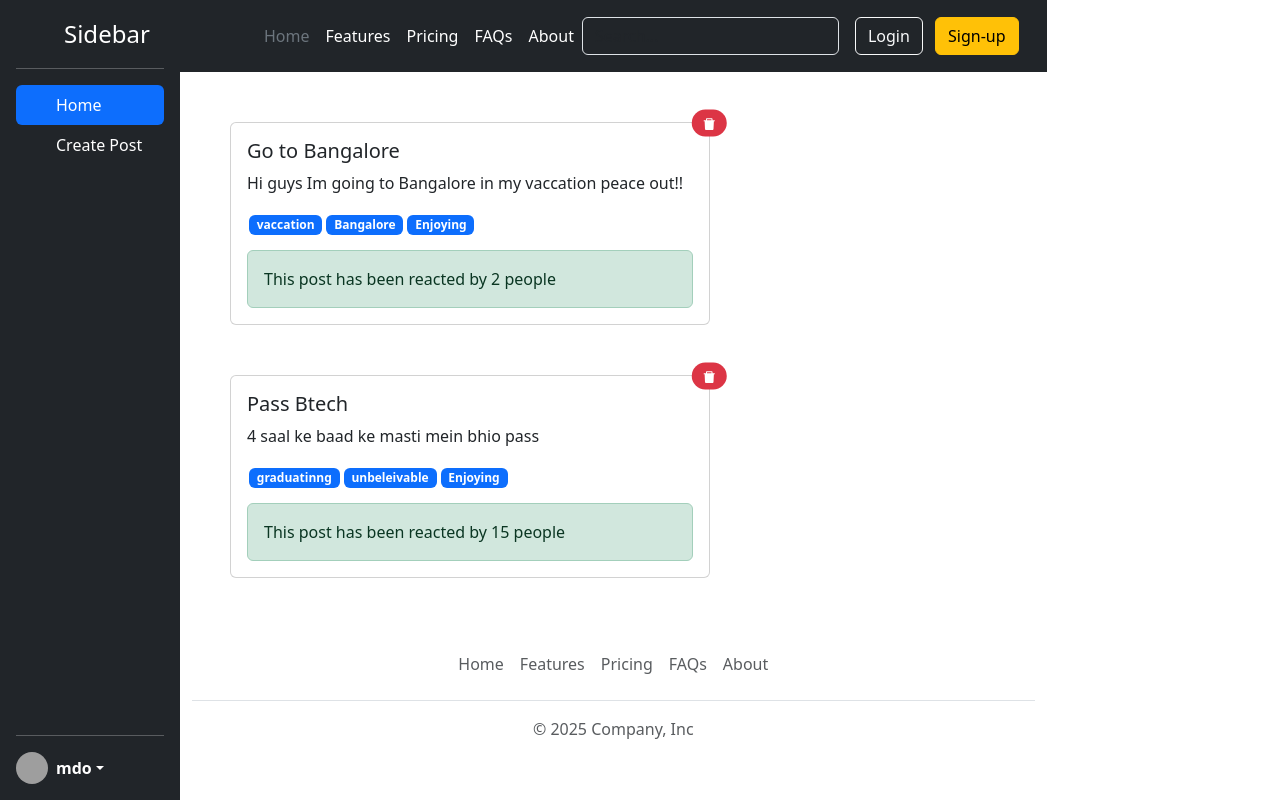
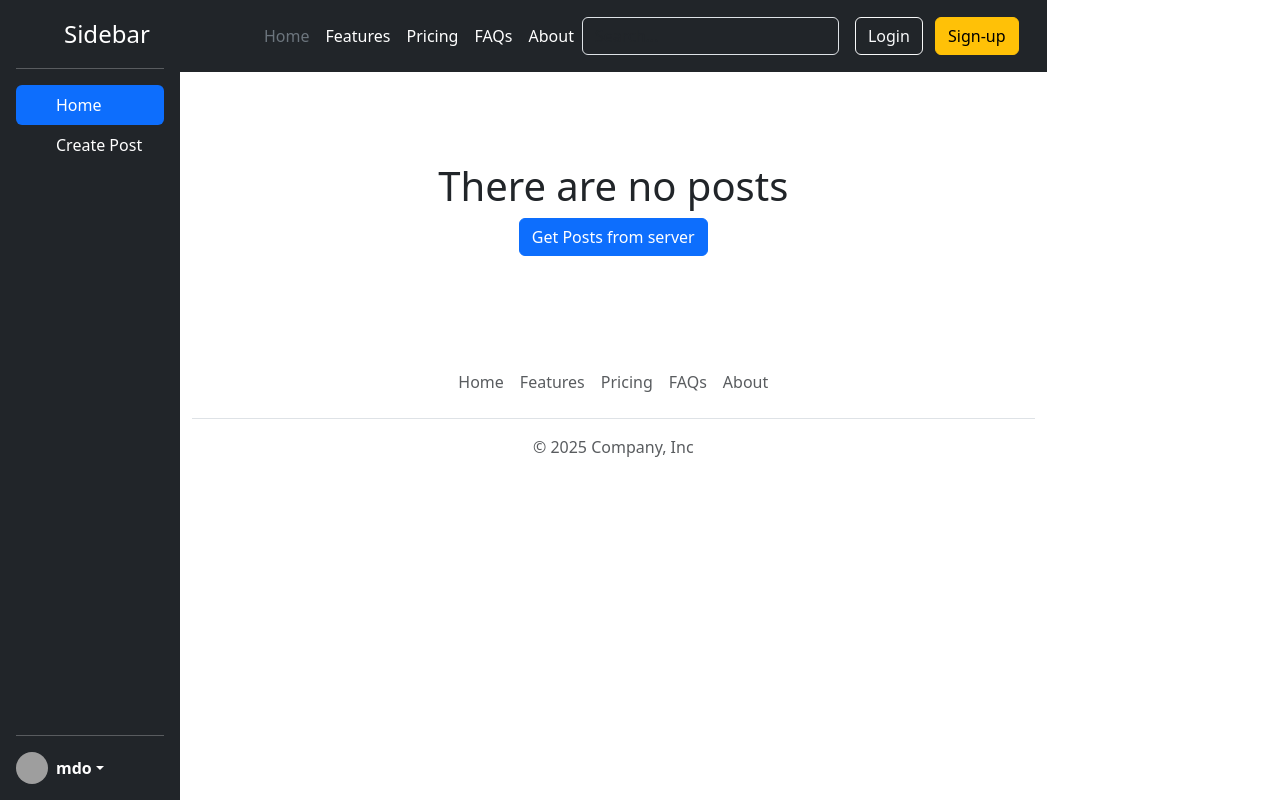
Before and after one commit to Chinmaysethi1/Social-Media, a React (Vite) app: page / in a window 1280 px wide. Built offline with nearby package versions, Linux system fonts and the light colour scheme; grey boxes are pictures that could not be loaded.

Commit message:
fetching

```diff
--- a/index.html
+++ b/index.html
@@ -4,7 +4,7 @@
     <meta charset="UTF-8" />
     <link rel="icon" type="image/svg+xml" href="/favicon.svg" />
     <meta name="viewport" content="width=device-width, initial-scale=1.0" />
-    <title>Social-Media</title>
+    <title>Social-Media + Advance react</title>
   </head>
   <body>
     <div id="root"></div>
--- a/src/App.css
+++ b/src/App.css
@@ -27,3 +27,7 @@
   margin-left: 10%;
   margin-top: 50px;
 }
+
+.welcome-message {
+  margin: 90px 10px;
+}
--- a/src/components/Post.jsx
+++ b/src/components/Post.jsx
@@ -23,7 +23,8 @@ const Post = ({ post }) => {
           </span>
         ))}
         <div className="alert alert-success reactions" role="alert">
-          This post has been reacted by {post.reactions} people
+          This post has been reacted by{" "}
+          {post.reactions.likes + post.reactions.dislikes} people
         </div>
       </div>
     </div>
--- a/src/components/PostList.jsx
+++ b/src/components/PostList.jsx
@@ -1,10 +1,22 @@
 import { useContext } from "react";
 import Post from "./Post";
 import { PostList as PostListData } from "../store/post-list-store";
+import WelcomeMessage from "./Welcomemessage";
 const PostList = () => {
-  const { postList } = useContext(PostListData);
+  const { postList, addInitialPosts } = useContext(PostListData);
+
+  const handleGetPostClick = () => {
+    fetch("https://dummyjson.com/posts")
+      .then((res) => res.json())
+      .then((data) => {
+        addInitialPosts(data.posts);
+      });
+  };
   return (
     <>
+      {postList.length === 0 && (
+        <WelcomeMessage onGetPostclick={handleGetPostClick} />
+      )}
       {postList.map((post) => (
         <Post key={post.id} post={post} />
       ))}
--- /dev/null
+++ b/src/components/Welcomemessage.jsx
@@ -0,0 +1,12 @@
+const WelcomeMessage = ({ onGetPostclick }) => {
+  return (
+    <center className="welcome-message">
+      <h1> There are no posts</h1>
+
+      <button type="button" onClick={onGetPostclick} class="btn btn-primary">
+        Get Posts from server
+      </button>
+    </center>
+  );
+};
+export default WelcomeMessage;
--- a/src/store/post-list-store.jsx
+++ b/src/store/post-list-store.jsx
@@ -3,6 +3,7 @@ import { createContext, useReducer } from "react";
 const DEFAULT_CONTEXT = {
   postList: [],
   addPost: () => {},
+  addInitialPosts: () => {},
   deletePost: () => {},
 };
 export const PostList = createContext(DEFAULT_CONTEXT);
@@ -13,6 +14,8 @@ const postListReducer = (currPostList, action) => {
     newPostList = currPostList.filter(
       (post) => post.id !== action.payload.postId,
     );
+  } else if (action.type === "ADD_INITIAL_POSTS") {
+    newPostList = action.payload.posts;
   } else if (action.type === "ADD_POST") {
     newPostList = [action.payload, ...currPostList];
   }
@@ -20,10 +23,7 @@ const postListReducer = (currPostList, action) => {
 };
 
 const PostListProvider = ({ children }) => {
-  const [postList, dispatchPostList] = useReducer(
-    postListReducer,
-    default_post_list,
-  );
+  const [postList, dispatchPostList] = useReducer(postListReducer, []);
   const addPost = (userId, postTitle, postBody, reactions, tags) => {
     dispatchPostList({
       type: "ADD_POST",
@@ -37,6 +37,14 @@ const PostListProvider = ({ children }) => {
       },
     });
   };
+  const addInitialPosts = (posts) => {
+    dispatchPostList({
+      type: "ADD_INITIAL_POSTS",
+      payload: {
+        posts,
+      },
+    });
+  };
   const deletePost = (postId) => {
     dispatchPostList({
       type: "DELETE_POST",
@@ -47,27 +55,12 @@ const PostListProvider = ({ children }) => {
   };
 
   return (
-    <PostList.Provider value={{ postList, addPost, deletePost }}>
+    <PostList.Provider
+      value={{ postList, addPost, addInitialPosts, deletePost }}
+    >
       {children}
     </PostList.Provider>
   );
 };
-const default_post_list = [
-  {
-    id: "1",
-    title: "Go to Bangalore",
-    body: "Hi guys Im going to Bangalore in my vaccation peace out!!",
-    reactions: 2,
-    userId: "user-1",
-    tags: ["vaccation", "Bangalore", "Enjoying"],
-  },
-  {
-    id: "2",
-    title: "Pass Btech",
-    body: " 4 saal ke baad ke masti mein bhio pass ",
-    reactions: 15,
-    userId: "user-23",
-    tags: ["graduatinng", "unbeleivable", "Enjoying"],
-  },
-];
+
 export default PostListProvider;
```
